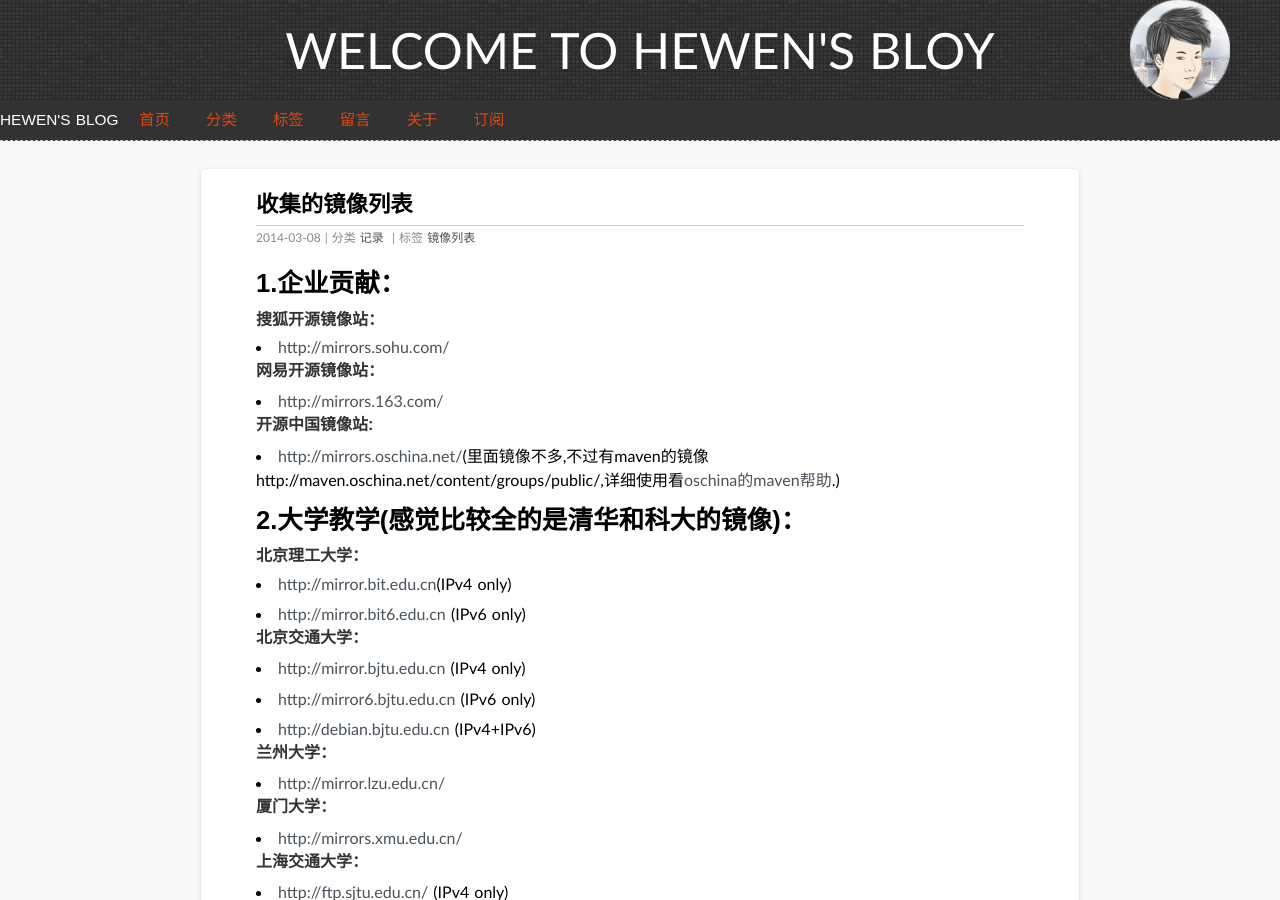
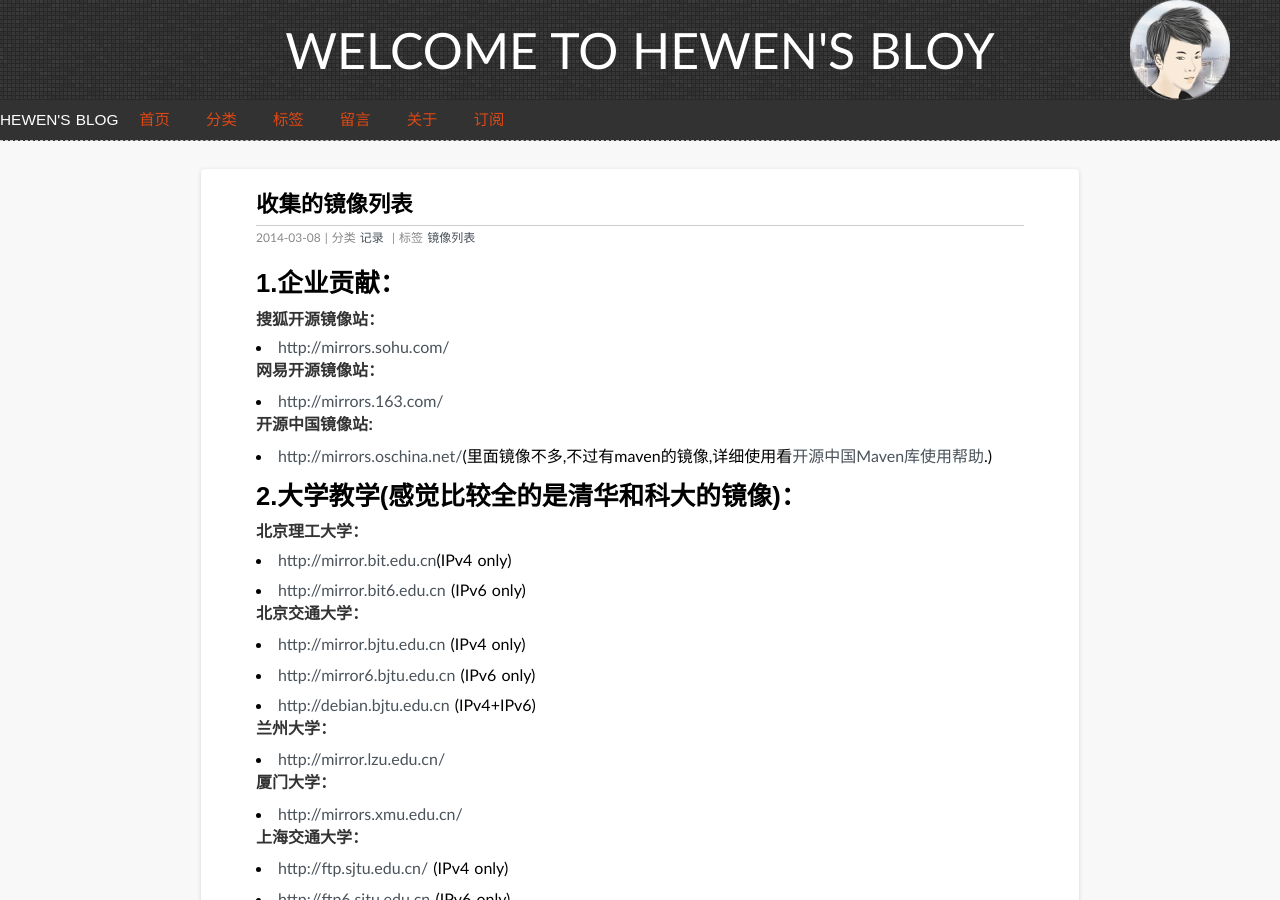
Before and after one commit to hewen/hewen.github.io, a Jekyll site: the page built from _posts/2014-03-08-mirros.md, in a window 1280 px wide and 900 px high. Built offline with Jekyll 4.4.1, drawn with Linux system fonts in a browser that asks for light colours; some web fonts are replaced; Markdown is read by kramdown in place of the engine named in the settings; comment, search, counter and statistics services are not loaded; some of the changed lines change nothing that is shown.

Commit message:
post mirrors modify

```diff
--- a/_posts/2014-03-08-mirros.md
+++ b/_posts/2014-03-08-mirros.md
@@ -13,7 +13,7 @@ tags:  镜像列表
 ####网易开源镜像站：
 * [http://mirrors.163.com/](http://mirrors.163.com/)
 ####开源中国镜像站:
-* [http://mirrors.oschina.net/](http://mirrors.oschina.net/)(里面镜像不多,不过有maven的镜像http://maven.oschina.net/content/groups/public/,详细使用看[oschina的maven帮助](http://maven.oschina.net/help.html).)
+* [http://mirrors.oschina.net/](http://mirrors.oschina.net/)(里面镜像不多,不过有maven的镜像,详细使用看[开源中国Maven库使用帮助](http://maven.oschina.net/help.html).)
 
 2.大学教学(感觉比较全的是清华和科大的镜像)：
 ===============
```
